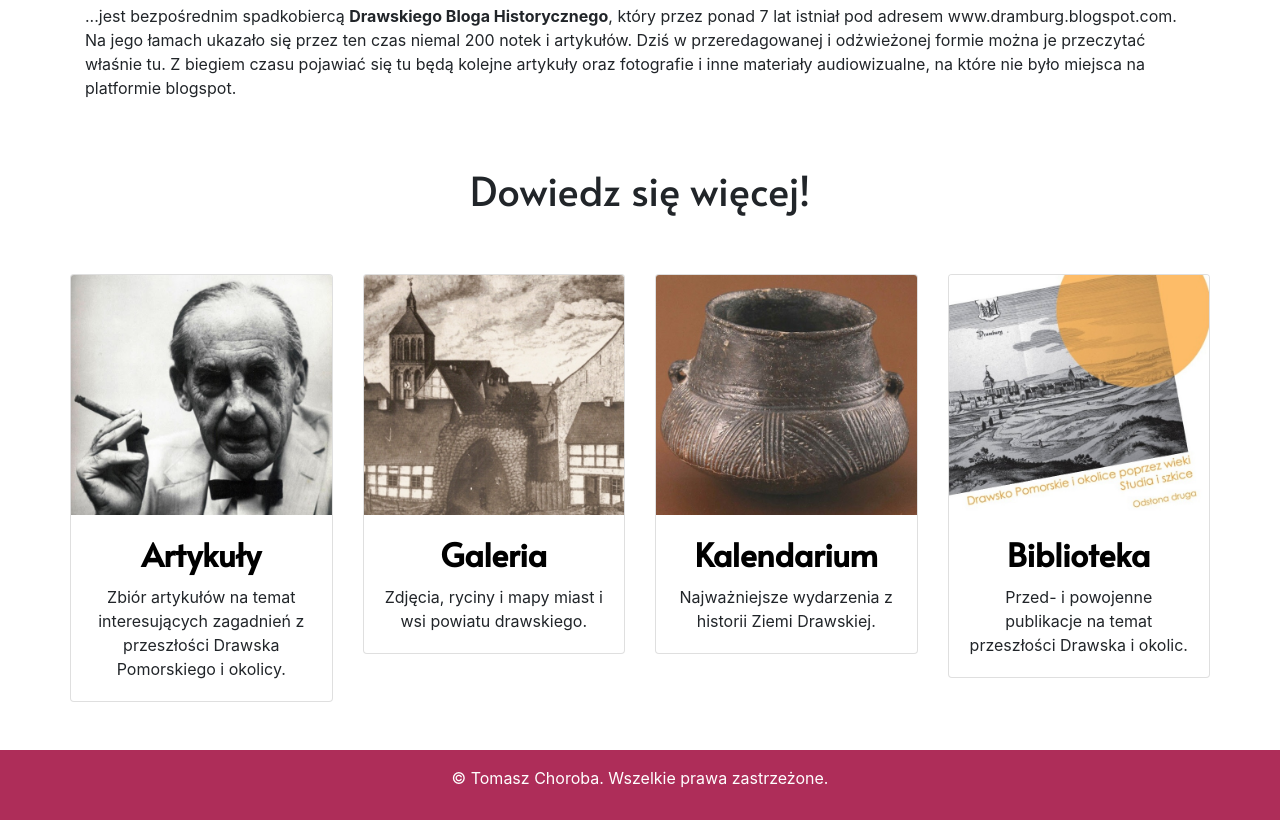
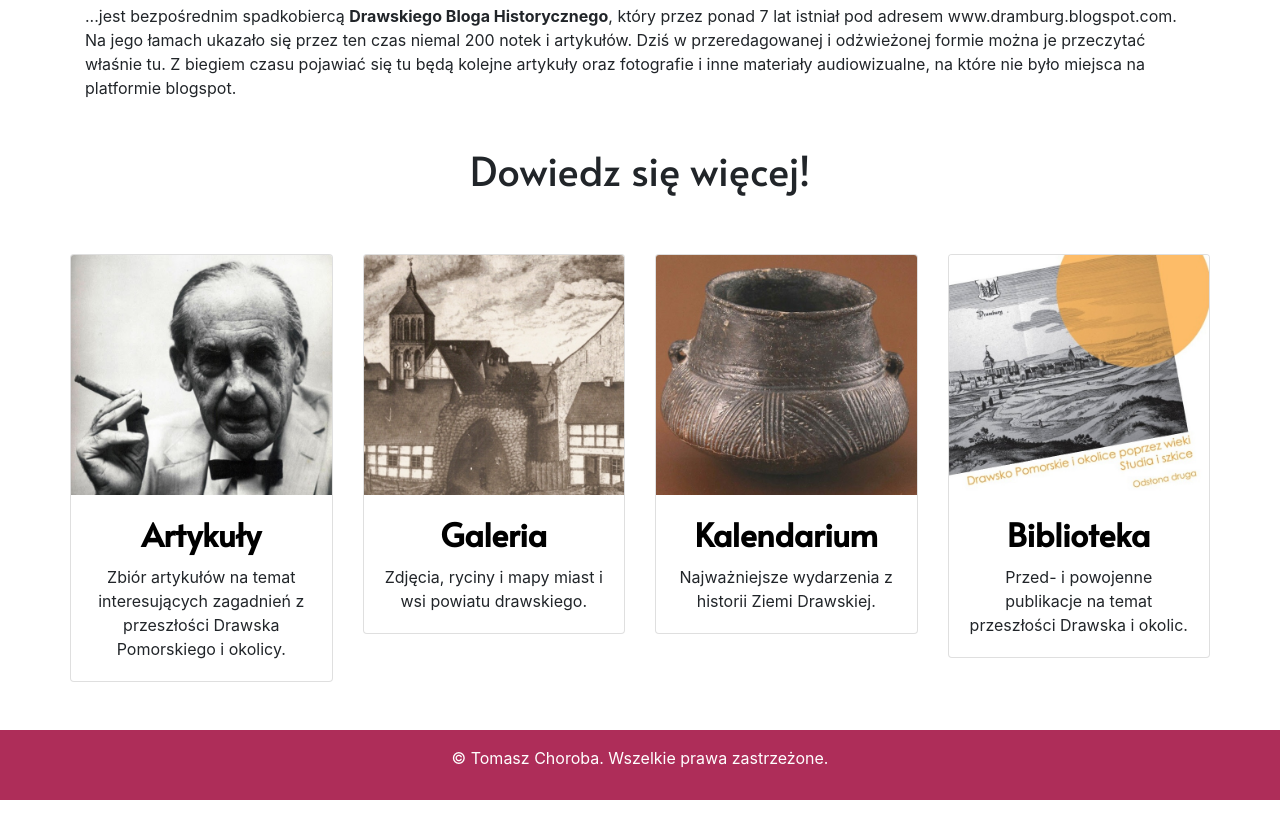
Before and after one commit to tomaszchoroba/drawskiportalhistoryczny.github.io, a plain HTML site: page index.html in a window 1280 px wide. Shown: the part 1264-2084 px from the top of the page. Drawn offline with nearby package versions, Linux system fonts and the light colour scheme.

Commit message:
Update style.css

```diff
--- a/style.css
+++ b/style.css
@@ -31,7 +31,7 @@
     font-family: 'Alata', sans-serif;
 }
 .second {
-    padding-top: 50px;
+    padding-top: 30px;
     margin-bottom: 60px;
 }
 .active {
```
